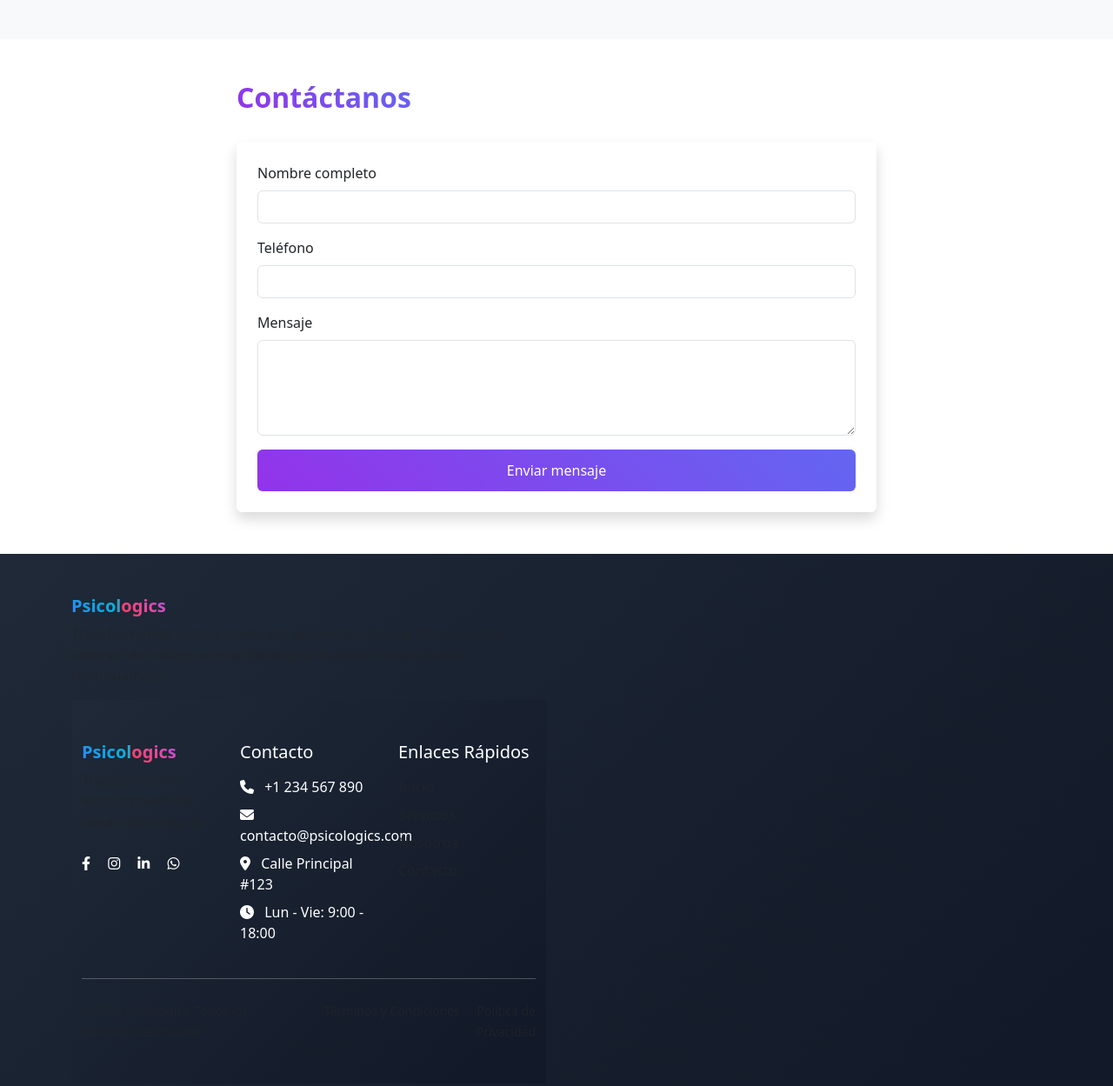
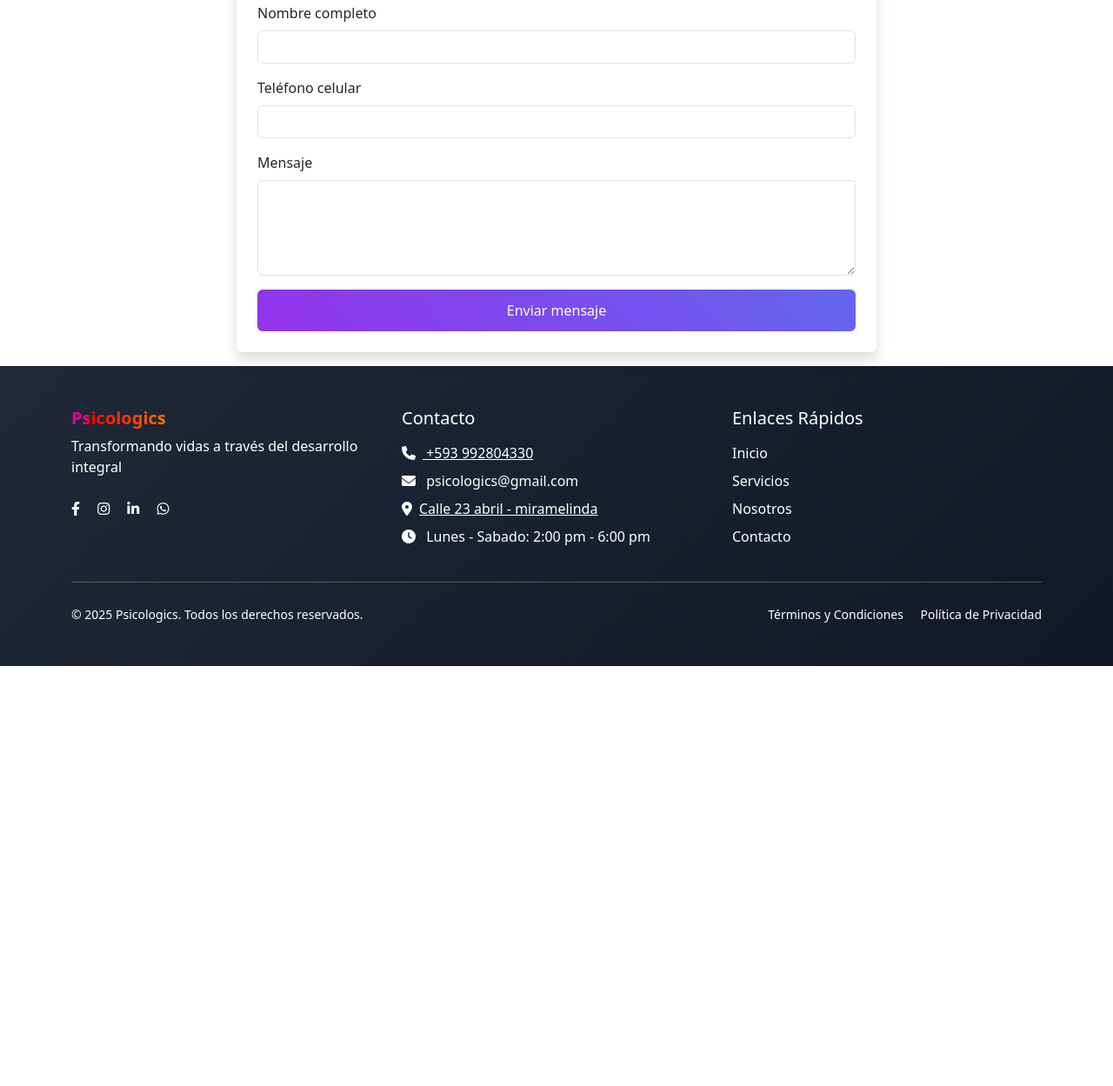
Before and after one commit to psicologics/edu, a plain HTML site: page index.html in a window 1280 px wide. Shown: the part 1391-2640 px from the top of the page at 87% size. After the commit the page ends 2157 px from the top, so only its background shows below. Drawn offline with nearby package versions, Linux system fonts and the light colour scheme.

Commit message:
Add files via upload

```diff
--- a/index.html
+++ b/index.html
@@ -11,6 +11,10 @@
         :root {
             --primary-color: #6366f1;
             --secondary-color: #6c757d;
+        }
+
+        .color{
+            color: white !important;
         }
 
         .hero-section {
@@ -114,22 +118,22 @@
 
         .rainbow-text-footer {
             background: linear-gradient(
-                45deg,
-                #f43f5e,
-                #ec4899,
-                #a855f7,
-                #6366f1,
-                #3b82f6,
-                #0ea5e9,
-                #06b6d4
+                to right,
+                #ff0000,
+                #ff8000,
+                #ffff00,
+                #00ff00,
+                #00ffff,
+                #0000ff,
+                #8000ff,
+                #ff0080
             );
             -webkit-background-clip: text;
             background-clip: text;
             color: transparent;
-            animation: rainbow-animation 8s linear infinite;
+            animation: rainbow-animation 6s linear infinite;
             background-size: 200% auto;
-            display: inline-block;
-            font-weight: 700;
+            font-weight: bold;
         }
 
         .social-icon {
@@ -199,7 +203,7 @@
     </section>
 
     <!-- Servicios -->
-    <section id="servicios" class="py-5">
+    <section id="servicios" class="py-3">
         <div class="container">
             <h2 class="text-center section-title">Nuestros Servicios</h2>
             <div class="row g-4">
@@ -276,7 +280,7 @@
     </section>
 
     <!-- Por qué elegirnos -->
-    <section class="bg-light py-5">
+    <section class="bg-light py-3">
         <div class="container">
             <h2 class="text-center section-title">¿Por qué elegirnos?</h2>
             <div class="row g-4">
@@ -306,11 +310,11 @@
     </section>
 
     <!-- Contacto -->
-    <section id="contacto" class="py-5">
+    <section id="contacto" class="py-3">
         <div class="container">
             <div class="row justify-content-center">
                 <div class="col-md-8">
-                    <h2 class="text-center section-title">Contáctanos</h2>
+                    <h2 class="mb-2 text-center section-title">Contáctanos</h2>
                     <div class="card shadow">
                         <div class="card-body p-4">
                             <form id="whatsappForm">
@@ -319,7 +323,7 @@
                                     <input type="text" class="form-control" id="nombre" required>
                                 </div>
                                 <div class="mb-3">
-                                    <label for="telefono" class="form-label">Teléfono</label>
+                                    <label for="telefono" class="form-label">Teléfono celular</label>
                                     <input type="tel" class="form-control" id="telefono" required>
                                 </div>
                                 <div class="mb-3">
@@ -335,70 +339,63 @@
         </div>
     </section>
 
-    <!-- Footer -->
-    <footer class="footer">
-        <div class="container">
-            <div class="row">
-                <div class="col-md-6 text-center text-md-start mb-3 mb-md-0">
-                    <h3 class="h5 rainbow-text-footer">Psicologics</h3>
-                    <p class="text-muted">Transformando vidas a través del desarrollo integral
-                        [Toda la parte anterior del código se mantiene igual hasta el footer, donde continuamos:]
 
     <!-- Footer -->
-                        <footer class="footer">
+    <footer id="nosotros" class="footer">
         <div class="container">
             <div class="row">
                 <div class="col-md-4 text-center text-md-start mb-3 mb-md-0">
                     <h3 class="h5 rainbow-text-footer">Psicologics</h3>
-                                        <p class="text-muted">Transformando vidas a través del desarrollo integral</p>
+                    <p class="color text-muted">Transformando vidas a través del desarrollo integral</p>
                     <div class="mt-4">
-                                            <a href="#" class="text-white me-3 social-icon"><i class="fab fa-facebook-f"></i></a>
-                                            <a href="#" class="text-white me-3 social-icon"><i class="fab fa-instagram"></i></a>
-                                            <a href="#" class="text-white me-3 social-icon"><i class="fab fa-linkedin-in"></i></a>
-                                            <a href="#" class="text-white social-icon"><i class="fab fa-whatsapp"></i></a>
+                        <a  target="_blank" href="https://www.facebook.com/lucia.penarivera.93?locale=es_LA" class="text-white me-3 social-icon"><i class="fab fa-facebook-f"></i></a>
+                        <a  target="_blank" href="https://www.instagram.com/lu_psicoedu_psicologics?fbclid=IwY2xjawHz-B9leHRuA2FlbQIxMAABHSLGrOitGoNz2PGnJADus6bR7Q0mojTTtAG0lRR_F9umHlvC03vIAEV3Sw_aem_bawu4Ds3X8CduZHDSC7z-A" class="text-white me-3 social-icon"><i class="fab fa-instagram"></i></a>
+                        <a  target="_blank" href="https://www.linkedin.com/in/luc%C3%ADa-fernanda-pe%C3%B1a-rivera-85bb2214a" class="text-white me-3 social-icon"><i class="fab fa-linkedin-in"></i></a>
+                        <a  target="_blank" href="https://wa.me/593992804330" class="text-white social-icon"><i class="fab fa-whatsapp"></i></a>
                     </div>
                 </div>
                 <div class="col-md-4 mb-3 mb-md-0">
                     <h5 class="text-white mb-3">Contacto</h5>
                     <ul class="list-unstyled">
-                                            <li class="mb-2"><i class="fas fa-phone me-2"></i> +1 234 567 890</li>
-                                            <li class="mb-2"><i class="fas fa-envelope me-2"></i> contacto@psicologics.com</li>
-                                            <li class="mb-2"><i class="fas fa-map-marker-alt me-2"></i> Calle Principal #123</li>
-                        <li><i class="fas fa-clock me-2"></i> Lun - Vie: 9:00 - 18:00</li>
+                        <a style="color: white;" href="https://wa.me/593992804330" target="_blank" rel="noopener noreferrer"><li class="mb-2"><i class="fas fa-phone me-2"></i> +593 992804330</li></a>
+                        <li class="mb-2"><i class="fas fa-envelope me-2"></i> psicologics@gmail.com</li>
+                        <a style="color: white;" href="https://maps.app.goo.gl/8ZFyRZYmg5gvnjef9" target="_blank" rel="noopener noreferrer"><li class="mb-2"><i class="fas fa-map-marker-alt me-2"></i>Calle 23 abril - miramelinda</li></a>
+                        <li><i class="fas fa-clock me-2"></i> Lunes - Sabado: 2:00 pm  - 6:00 pm</li>
                     </ul>
                 </div>
                 <div class="col-md-4">
                     <h5 class="text-white mb-3">Enlaces Rápidos</h5>
                     <ul class="list-unstyled">
-                        <li class="mb-2"><a href="#inicio" class="text-muted text-decoration-none">Inicio</a></li>
-                        <li class="mb-2"><a href="#servicios" class="text-muted text-decoration-none">Servicios</a></li>
-                        <li class="mb-2"><a href="#nosotros" class="text-muted text-decoration-none">Nosotros</a></li>
-                        <li><a href="#contacto" class="text-muted text-decoration-none">Contacto</a></li>
+                        <li class="mb-2"><a href="#inicio" class="color text-muted text-decoration-none">Inicio</a></li>
+                        <li class="mb-2"><a href="#servicios" class="color text-muted text-decoration-none">Servicios</a></li>
+                        <li class="mb-2"><a href="#nosotros" class="color text-muted text-decoration-none">Nosotros</a></li>
+                        <li><a href="#contacto" class="color text-muted text-decoration-none">Contacto</a></li>
                     </ul>
                 </div>
             </div>
             <hr class="my-4 bg-gray-600">
             <div class="row align-items-center">
                 <div class="col-md-6 text-center text-md-start mb-3 mb-md-0">
-                    <small class="text-muted">&copy; 2025 Psicologics. Todos los derechos reservados.</small>
+                    <small class="color text-muted">&copy; 2025 Psicologics. Todos los derechos reservados.</small>
                 </div>
                 <div class="col-md-6 text-center text-md-end">
                     <small>
-                        <a href="#" class="text-muted text-decoration-none me-3">Términos y Condiciones</a>
-                        <a href="#" class="text-muted text-decoration-none">Política de Privacidad</a>
+                        <a href="#" class="color text-muted text-decoration-none me-3">Términos y Condiciones</a>
+                        <a href="#" class="color text-muted text-decoration-none">Política de Privacidad</a>
                     </small>
                 </div>
             </div>
         </div>
     </footer>
+    </section>
 
     <!-- Botón de WhatsApp flotante -->
-    <a href="https://wa.me/1234567890" class="position-fixed bottom-0 end-0 mb-4 me-4 btn btn-success rounded-circle p-3" style="z-index: 1000;">
+    <a target="_blank" href="https://wa.me/593992804330" class="position-fixed bottom-0 end-0 mb-4 me-4 btn btn-success rounded-circle p-3" style="z-index: 1000;">
         <i class="fab fa-whatsapp fa-2x"></i>
     </a>
 
     <!-- Botón de volver arriba -->
-    <button id="backToTop" class="position-fixed bottom-0 end-0 mb-4 me-4 btn btn-primary rounded-circle p-3" style="z-index: 999; display: none; bottom: 80px;">
+    <button target_blank id="backToTop" class="position-fixed bottom-0 end-0 mb-4 me-4 btn btn-primary rounded-circle p-3" style="z-index: 999; display: none; bottom: 80px;">
         <i class="fas fa-arrow-up"></i>
     </button>
 
@@ -440,6 +437,9 @@
                 }
             });
         });
+
+
+
     </script>
 
 </body>
--- a/script.js
+++ b/script.js
@@ -1,18 +1,10 @@
-
-document.getElementById('whatsappForm').addEventListener('submit', function (e) {
-    e.preventDefault(); // Evita el envío tradicional del formulario
-
-    // Obtiene los valores del formulario
-    const nombre = document.getElementById('nombre').value;
-    const telefono = document.getElementById('telefono').value;
-    const mensaje = document.getElementById('mensaje').value;
-
-    // Crea el mensaje para WhatsApp
-    const texto = `Hola, mi nombre es ${encodeURIComponent(nombre)}. ${encodeURIComponent(mensaje)}`;
-
-    // Construye el enlace de WhatsApp
-    const whatsappLink = `https://wa.me/${telefono}?text=${texto}`;
-
-    // Redirige al enlace de WhatsApp
-    window.open(whatsappLink, '_blank');
+document.addEventListener("DOMContentLoaded", function () {
+    document.getElementById('whatsappForm').addEventListener('submit', function(e) {
+        e.preventDefault();
+        const nombre = document.getElementById('nombre').value;
+        const telefono = document.getElementById('telefono').value;
+        const mensaje = document.getElementById('mensaje').value;
+        const whatsappLink = `https://wa.me/593992804330?text=Hola!%20Soy%20${nombre},%20mi%20teléfono%20es%20${telefono}.%20${mensaje}`;
+        window.open(whatsappLink, '_blank');
+    });
 });
```
Lines whose indentation alone changed are shown as unchanged.
